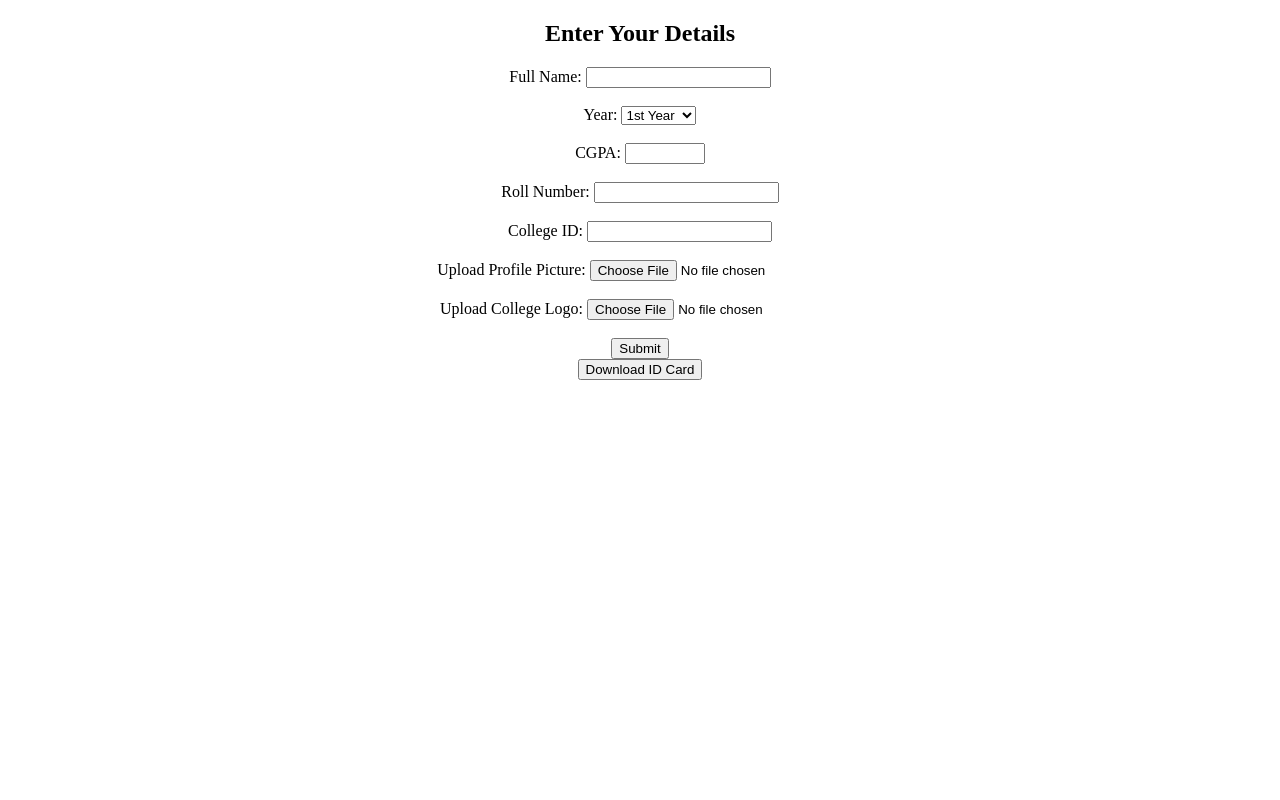
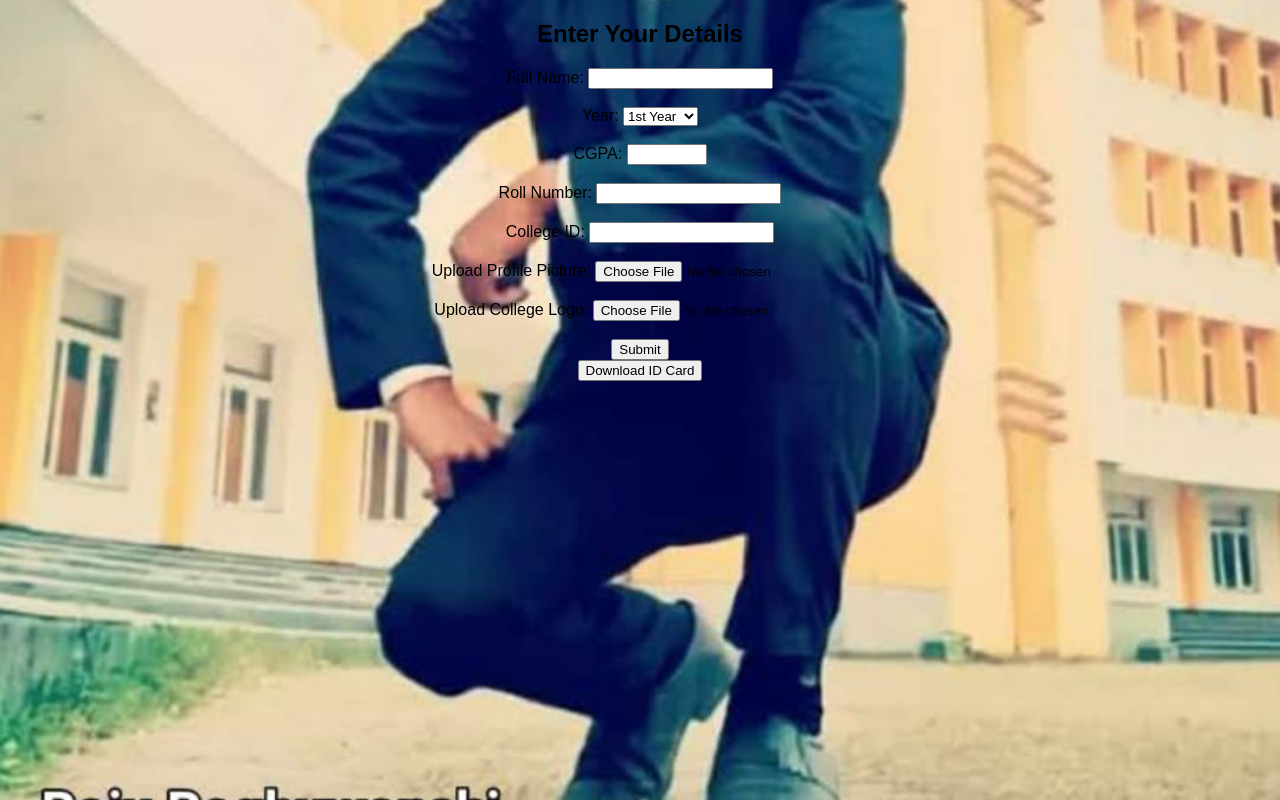
Before and after one commit to RajuSaroj/ucerclub1, a plain HTML site: page index.html in a window 1280 px wide. Drawn offline with nearby package versions, Linux system fonts and the light colour scheme.

Commit message:
Update index.html

```diff
--- a/index.html
+++ b/index.html
@@ -5,11 +5,14 @@
     <title>Student Eligibility and ID Generator</title>
     <style>
         body {
-            <body style="background-image: url('raju1.jpg'); background-size: cover; background-repeat: no-repeat; background-position: center;">
+    background-image: url('raju1.jpg');
+    background-size: cover;
+    background-repeat: no-repeat;
+    background-position: center;
+    font-family: Arial, sans-serif;
+    text-align: center;
+}
 
-            font-family: Arial, sans-serif;
-            text-align: center;
-        }
 
         #whatsappIcon {
             display: none;
```
